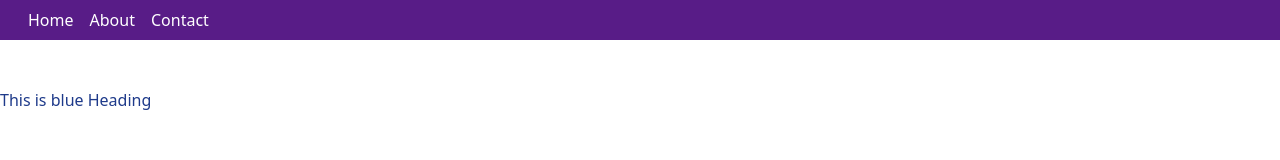
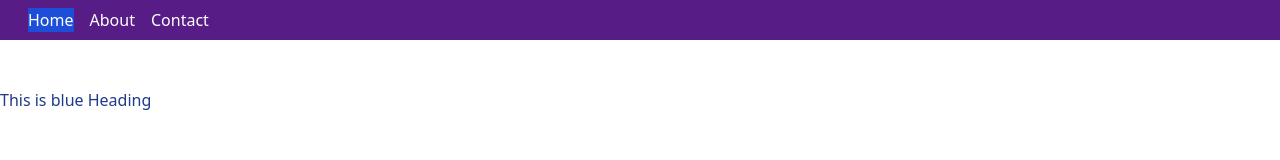
Before and after one commit to muH187/Tailwind_CSS, a website: page Lecture1/index.html in a window 1280 px wide. Drawn offline with nearby package versions, Linux system fonts and the light colour scheme.

Commit message:
bg-blue-700 add

```diff
--- a/Lecture1/index.html
+++ b/Lecture1/index.html
@@ -9,7 +9,7 @@
 <body>
     <nav class="px-5 bg-purple-900 py-2 text-white">
         <ul class="flex">
-            <li class="mx-2 cursor-pointer">Home</li>
+            <li class="mx-2 cursor-pointer bg-blue-700">Home</li>
             <li class="mx-2 cursor-pointer">About</li>
             <li class="mx-2 cursor-pointer">Contact</li>
         </ul>
```
